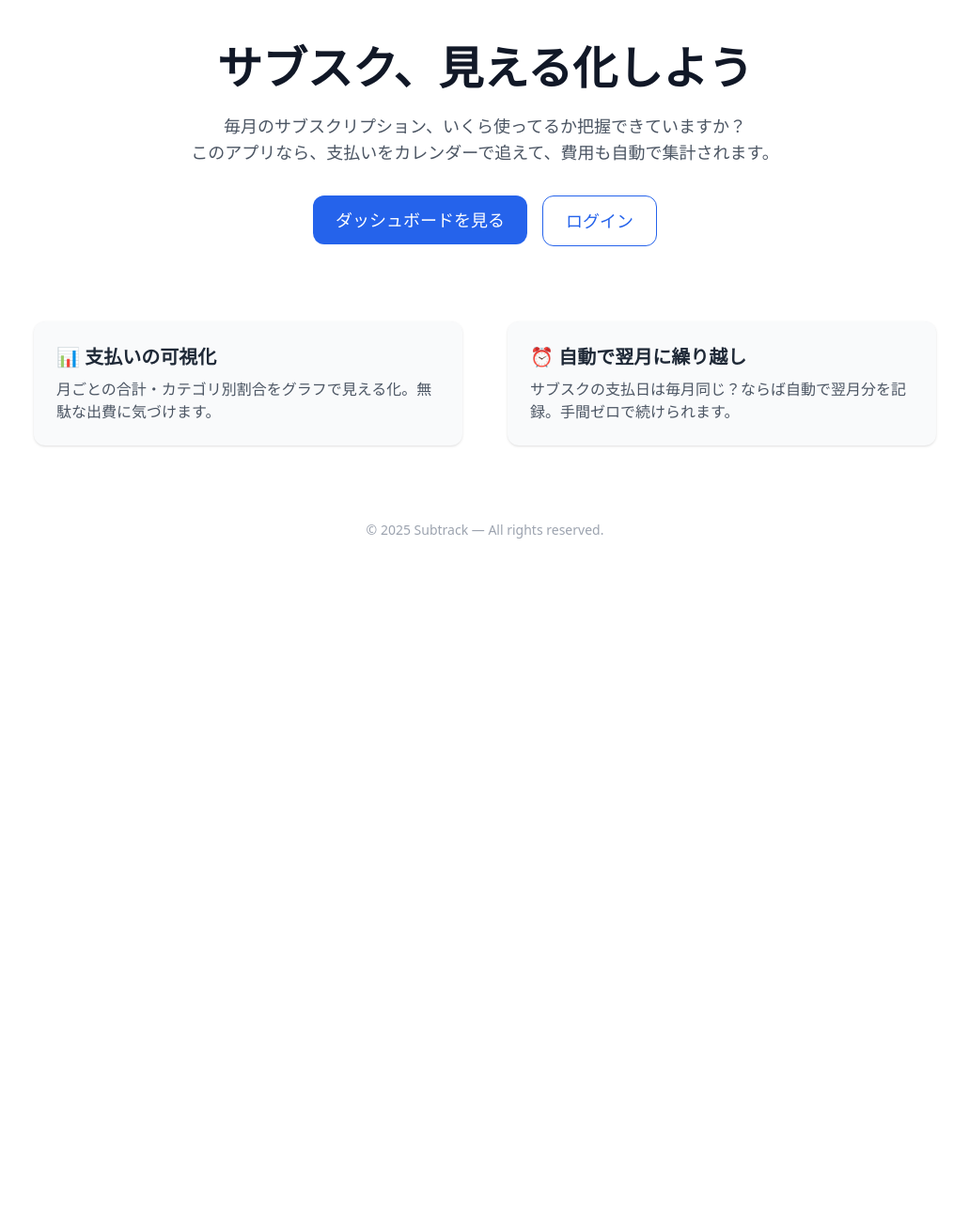
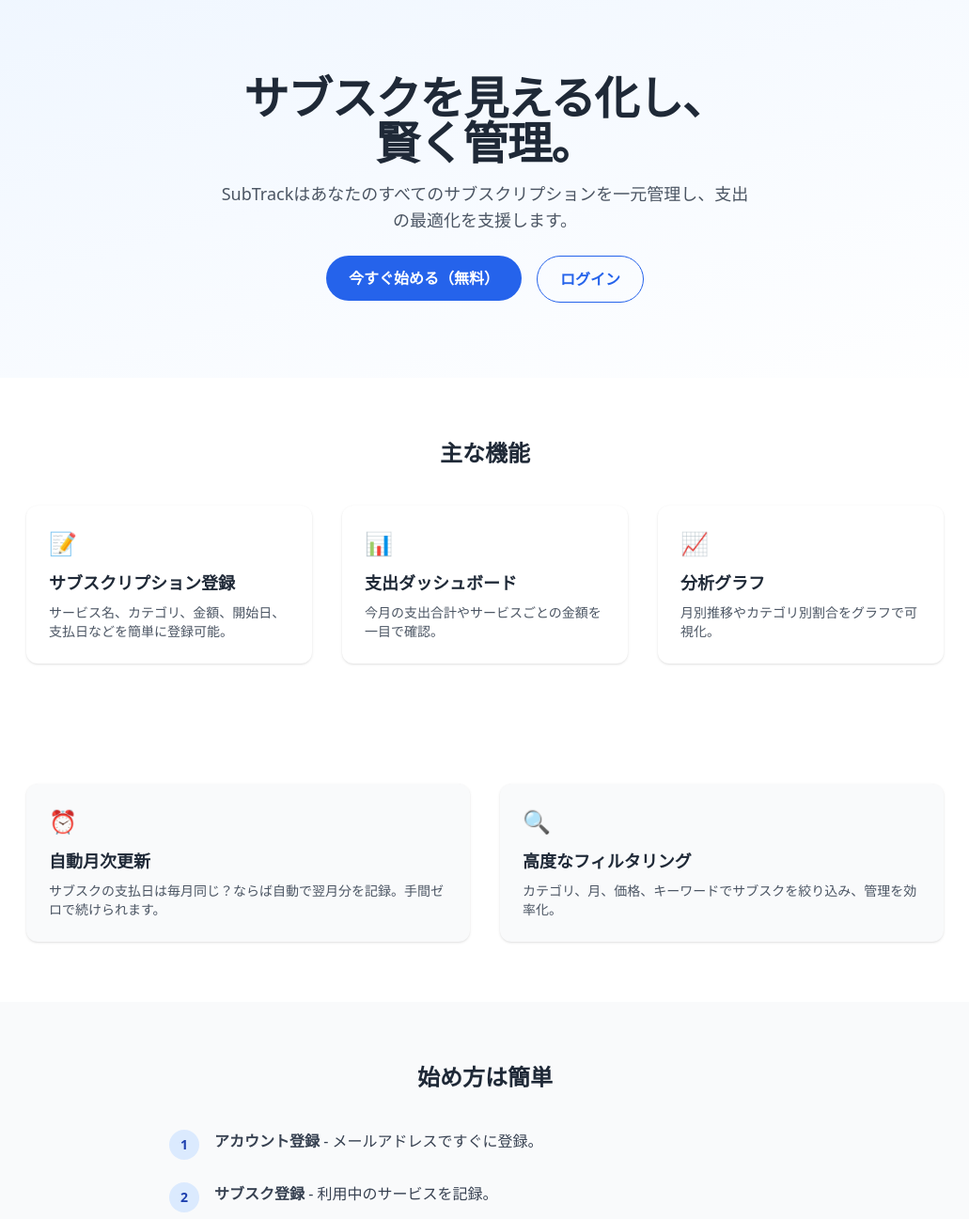
Before and after one commit to komdoroid/subtrack, a Next.js app: page / in a window 1280 px wide. Shown: the top 1297 px of the page at 94% size, without its empty margins (124-1155 px from the left). Before the commit the page ends 800 px from the top, so only its background shows below. Built offline with nearby package versions, Linux system fonts and the light colour scheme; no server answers.

Commit message:
[fix] Fix LP

```diff
--- a/src/app/layout.tsx
+++ b/src/app/layout.tsx
@@ -14,8 +14,8 @@ const geistMono = Geist_Mono({
 });
 
 export const metadata: Metadata = {
-  title: "Create Next App",
-  description: "Generated by create next app",
+  title: "SubTrack - サブスクリプション管理アプリ",
+  description: "あなたのすべてのサブスクリプションを一元管理し、支出の最適化を支援します。",
 };
 
 export default function RootLayout({
@@ -24,7 +24,7 @@ export default function RootLayout({
   children: React.ReactNode;
 }>) {
   return (
-    <html lang="en">
+    <html lang="ja">
       <body
         className={`${geistSans.variable} ${geistMono.variable} antialiased`}
       >
--- a/src/app/page.tsx
+++ b/src/app/page.tsx
@@ -1,54 +1,131 @@
+'use client'
+
 import Link from "next/link"
+import { useAuth } from '@/context/AuthContext'
 
-export default function HomePage() {
+export default function LandingPage() {
+  const { user, loading } = useAuth()
+
   return (
-    <main className="min-h-screen bg-white px-6 py-12 md:px-20 lg:px-40">
-      <div className="max-w-4xl mx-auto text-center">
-        <h1 className="text-4xl md:text-5xl font-bold text-gray-900 mb-6">
-          サブスク、見える化しよう
+    <div className="min-h-screen bg-white text-gray-800">
+      {/* ヒーローセクション */}
+      <section className="px-6 py-20 text-center bg-gradient-to-br from-blue-50 to-white">
+        <h1 className="text-4xl md:text-5xl font-extrabold tracking-tight mb-4">
+          サブスクを見える化し、<br className="hidden md:inline" />賢く管理。
         </h1>
-        <p className="text-lg text-gray-600 mb-8">
-          毎月のサブスクリプション、いくら使ってるか把握できていますか？
-          <br />
-          このアプリなら、支払いをカレンダーで追えて、費用も自動で集計されます。
+        <p className="text-lg text-gray-600 mb-6 max-w-xl mx-auto">
+          SubTrackはあなたのすべてのサブスクリプションを一元管理し、支出の最適化を支援します。
         </p>
 
+        {/* 認証状態に応じたボタン表示 */}
+        {loading ? (
+          <div className="inline-block bg-gray-400 text-white font-semibold px-6 py-3 rounded-full">
+            読み込み中...
+          </div>
+        ) : user ? (
+          <Link href="/dashboard">
+            <button className="inline-block bg-blue-600 text-white font-semibold px-6 py-3 rounded-full hover:bg-blue-700 transition">
+              ダッシュボードに戻る
+            </button>
+          </Link>
+        ) : (
           <div className="flex justify-center gap-4">
-          <Link href="/dashboard">
-            <button className="px-6 py-3 bg-blue-600 text-white rounded-xl text-lg hover:bg-blue-700 transition">
-              ダッシュボードを見る
+            <Link href="/auth">
+              <button className="bg-blue-600 text-white font-semibold px-6 py-3 rounded-full hover:bg-blue-700 transition">
+                今すぐ始める（無料）
               </button>
             </Link>
             <Link href="/auth">
-            <button className="px-6 py-3 border border-blue-600 text-blue-600 rounded-xl text-lg hover:bg-blue-50 transition">
+              <button className="border border-blue-600 text-blue-600 font-semibold px-6 py-3 rounded-full hover:bg-blue-50 transition">
                 ログイン
               </button>
             </Link>
           </div>
+        )}
+      </section>
+
+      {/* 機能セクション */}
+      <section className="px-6 py-16 max-w-5xl mx-auto">
+        <h2 className="text-2xl font-bold mb-10 text-center">主な機能</h2>
+        <div className="grid md:grid-cols-3 gap-8">
+          <div className="bg-white p-6 rounded-xl shadow hover:shadow-md transition">
+            <div className="text-2xl mb-3">📝</div>
+            <h3 className="font-semibold text-lg mb-2">サブスクリプション登録</h3>
+            <p className="text-sm text-gray-600">サービス名、カテゴリ、金額、開始日、支払日などを簡単に登録可能。</p>
           </div>
+          <div className="bg-white p-6 rounded-xl shadow hover:shadow-md transition">
+            <div className="text-2xl mb-3">📊</div>
+            <h3 className="font-semibold text-lg mb-2">支出ダッシュボード</h3>
+            <p className="text-sm text-gray-600">今月の支出合計やサービスごとの金額を一目で確認。</p>
+          </div>
+          <div className="bg-white p-6 rounded-xl shadow hover:shadow-md transition">
+            <div className="text-2xl mb-3">📈</div>
+            <h3 className="font-semibold text-lg mb-2">分析グラフ</h3>
+            <p className="text-sm text-gray-600">月別推移やカテゴリ別割合をグラフで可視化。</p>
+          </div>
+        </div>
+      </section>
 
-      <section className="mt-20 grid gap-12 md:grid-cols-2">
-        <div className="p-6 bg-gray-50 rounded-xl shadow">
-          <h2 className="text-xl font-semibold text-gray-800 mb-2">
-            📊 支払いの可視化
-          </h2>
-          <p className="text-gray-600">
-            月ごとの合計・カテゴリ別割合をグラフで見える化。無駄な出費に気づけます。
-          </p>
-        </div>
-        <div className="p-6 bg-gray-50 rounded-xl shadow">
-          <h2 className="text-xl font-semibold text-gray-800 mb-2">
-            ⏰ 自動で翌月に繰り越し
-          </h2>
-          <p className="text-gray-600">
+      {/* 追加機能の紹介 */}
+      <section className="px-6 py-16 max-w-5xl mx-auto">
+        <div className="grid md:grid-cols-2 gap-8">
+          <div className="bg-gray-50 p-6 rounded-xl shadow">
+            <div className="text-2xl mb-3">⏰</div>
+            <h3 className="font-semibold text-lg mb-2">自動月次更新</h3>
+            <p className="text-sm text-gray-600">
               サブスクの支払日は毎月同じ？ならば自動で翌月分を記録。手間ゼロで続けられます。
             </p>
           </div>
+          <div className="bg-gray-50 p-6 rounded-xl shadow">
+            <div className="text-2xl mb-3">🔍</div>
+            <h3 className="font-semibold text-lg mb-2">高度なフィルタリング</h3>
+            <p className="text-sm text-gray-600">
+              カテゴリ、月、価格、キーワードでサブスクを絞り込み、管理を効率化。
+            </p>
+          </div>
+        </div>
       </section>
 
-      <footer className="mt-20 text-center text-gray-400 text-sm">
-        © 2025 Subtrack — All rights reserved.
+      {/* 利用ステップ */}
+      <section className="px-6 py-16 bg-gray-50">
+        <h2 className="text-2xl font-bold mb-10 text-center">始め方は簡単</h2>
+        <ol className="space-y-6 max-w-2xl mx-auto text-gray-700">
+          <li className="flex items-start gap-4">
+            <span className="bg-blue-100 text-blue-800 rounded-full w-8 h-8 flex items-center justify-center font-bold text-sm shrink-0">1</span>
+            <div>
+              <strong>アカウント登録</strong> - メールアドレスですぐに登録。
+            </div>
+          </li>
+          <li className="flex items-start gap-4">
+            <span className="bg-blue-100 text-blue-800 rounded-full w-8 h-8 flex items-center justify-center font-bold text-sm shrink-0">2</span>
+            <div>
+              <strong>サブスク登録</strong> - 利用中のサービスを記録。
+            </div>
+          </li>
+          <li className="flex items-start gap-4">
+            <span className="bg-blue-100 text-blue-800 rounded-full w-8 h-8 flex items-center justify-center font-bold text-sm shrink-0">3</span>
+            <div>
+              <strong>支出分析</strong> - グラフで支出傾向を確認し最適化！
+            </div>
+          </li>
+        </ol>
+
+        {/* CTA */}
+        <div className="text-center mt-12">
+          {!loading && !user && (
+            <Link href="/auth">
+              <button className="bg-blue-600 text-white font-semibold px-8 py-4 rounded-full hover:bg-blue-700 transition text-lg">
+                無料で始める
+              </button>
+            </Link>
+          )}
+        </div>
+      </section>
+
+      {/* フッター */}
+      <footer className="text-center text-sm text-gray-500 py-6 border-t">
+        &copy; 2025 SubTrack. All rights reserved.
       </footer>
-    </main>
+    </div>
   )
 }
```
Lines whose indentation alone changed are shown as unchanged.
